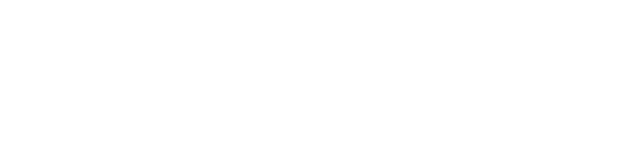
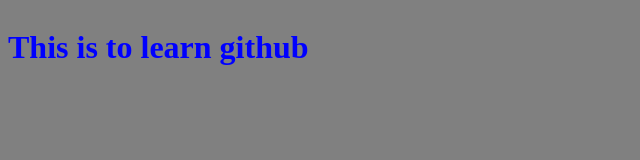
Before and after one commit to subrothosamantha/BoringTuesday, a plain HTML site: page Index.html in a window 1280 px wide. Shown: the whole page, without its empty margins (0-640 px from the left). Drawn offline with Linux system fonts and the light colour scheme.

Commit message:
changes I made from fanbase

```diff
--- a/Index.html
+++ b/Index.html
@@ -4,9 +4,10 @@
     <meta charset="UTF-8">
     <meta http-equiv="X-UA-Compatible" content="IE=edge">
     <meta name="viewport" content="width=device-width, initial-scale=1.0">
+    <link rel="stylesheet" href="css/style.css">
     <title>Document</title>
 </head>
 <body>
-
+    <h1>This is to learn github</h1>
 </body>
 </html>
--- a/css/style.css
+++ b/css/style.css
@@ -1 +1,12 @@
 /* There is more in  */
+
+body{
+    background-color: gray;
+    height: 600px;
+    width: 600px;
+    display: flex;
+}
+
+h1{
+    color:blue;
+}
```
